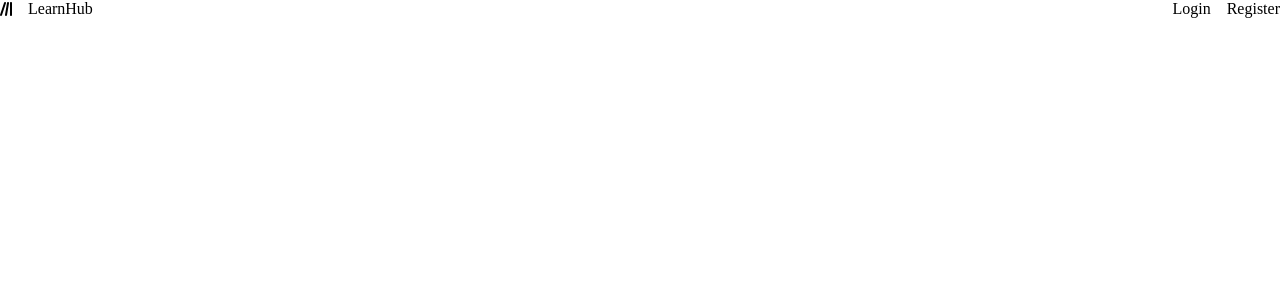
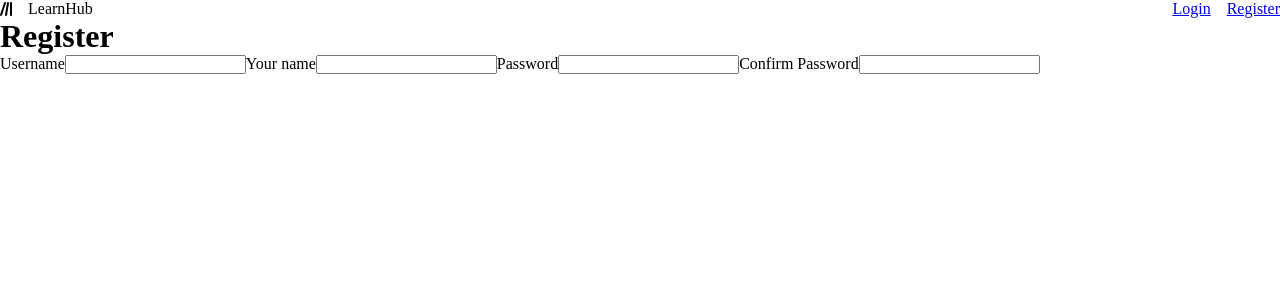
Before and after one commit to tintinsn/final-project-frontend, a React (Vite) app: page /register in a window 1280 px wide. Shown: the top 300 px of the page. Built offline with nearby package versions, Linux system fonts and the light colour scheme; no server answers.

Commit message:
add login/register/contentDetail page

```diff
--- a/package.json
+++ b/package.json
@@ -13,11 +13,13 @@
     "axios": "^1.5.1",
     "react": "^18.2.0",
     "react-dom": "^18.2.0",
-    "react-player": "^2.13.0"
+    "react-player": "^2.13.0",
+    "react-router-dom": "^6.16.0"
   },
   "devDependencies": {
     "@types/react": "^18.2.15",
     "@types/react-dom": "^18.2.7",
+    "@types/react-router-dom": "^5.3.3",
     "@typescript-eslint/eslint-plugin": "^6.0.0",
     "@typescript-eslint/parser": "^6.0.0",
     "@vitejs/plugin-react": "^4.0.3",
--- a/src/App.tsx
+++ b/src/App.tsx
@@ -1,12 +1,21 @@
+import { Route, Routes } from 'react-router-dom'
 import './App.css'
 import Home from './components/Home'
 import Navbar from './components/Navbar'
+import ContentDetail from './pages/ContentDetail'
+import Login from './pages/Login'
+import Register from './pages/Register'
 
 function App() {
   return (
     <>
       <Navbar />
-      <Home />
+      <Routes>
+        <Route path="/" element={<Home />} />
+        <Route path="/login" element={<Login />} />
+        <Route path="/register" element={<Register />} />
+        <Route path="/content/:id" element={<ContentDetail />} />
+      </Routes>
     </>
   )
 }
--- a/src/components/Contents.tsx
+++ b/src/components/Contents.tsx
@@ -1,10 +1,14 @@
+import { Link } from 'react-router-dom'
 import { ContentDTO } from '../types/dto'
 
 interface IContentProps {
   content: ContentDTO
 }
 
-const Contents = ({ content }: IContentProps) => {
+const Content = ({ content }: IContentProps) => {
+  const handleClick = (id: number) => {
+    console.log(`clicked ${id}`)
+  }
   const star = (num: number) => {
     let result = ''
     for (let i = 0; i < num; i++) {
@@ -15,7 +19,8 @@ const Contents = ({ content }: IContentProps) => {
 
   return (
     <div>
-      <div>
+      <div onClick={() => handleClick(content.id)}>
+        <Link to={`/content/${content.id}`}>
           <img src={content.thumbnailUrl} alt="" />
           <h2>{content.videoTitle}</h2>
           <p>{content.comment}</p>
@@ -23,8 +28,9 @@ const Contents = ({ content }: IContentProps) => {
             <p>{content.postedBy.name}</p>
             <span>{star(content.rating)}</span>
           </div>
+        </Link>
       </div>
     </div>
   )
 }
-export default Contents
+export default Content
--- a/src/components/Home.tsx
+++ b/src/components/Home.tsx
@@ -3,19 +3,19 @@ import Contents from './Contents'
 import classes from './Home.module.css'
 
 const Home = () => {
-  const { contents } = useContents()
+  const { contents, isLoading } = useContents()
+  if (isLoading) return <h1>LOADING...</h1>
   if (!contents) return
-  // console.log(contents.data)
 
-  const contentsData = contents.data
-
+  const contentData = contents.data
+  if (isLoading) return <h1>LOADING...</h1>
   return (
     <div className={classes.container}>
       <h1>LearnHub</h1>
       <p>Hub for Educational Videos</p>
       <div className={classes.cardContainer}>
-        {contentsData &&
-          contentsData.map((item) => {
+        {contentData &&
+          contentData.map((item) => {
             return <Contents content={item} key={item.id} />
           })}
       </div>
--- a/src/components/Navbar.tsx
+++ b/src/components/Navbar.tsx
@@ -1,3 +1,4 @@
+import { NavLink } from 'react-router-dom'
 import classes from './Navbar.module.css'
 const Navbar = () => {
   return (
@@ -7,8 +8,8 @@ const Navbar = () => {
         <p>LearnHub</p>
       </div>
       <div className={classes.menuList}>
-        <p>Login</p>
-        <p>Register</p>
+        <NavLink to="/login">Login</NavLink>
+        <NavLink to="/register">Register</NavLink>
       </div>
     </div>
   )
--- /dev/null
+++ b/src/hook/useContent.tsx
@@ -0,0 +1,27 @@
+import axios from 'axios'
+import { useEffect, useState } from 'react'
+import { ContentDTO } from '../types/dto'
+
+const useContent = (id: string): { content: ContentDTO | null; error: string; isLoading: boolean } => {
+  const [content, setContent] = useState<ContentDTO | null>(null)
+  const [error, setError] = useState<string>('')
+  const [isLoading, setIsLoading] = useState<boolean>(false)
+  useEffect(() => {
+    const fetchData = async () => {
+      setIsLoading(true)
+      try {
+        const res = await axios<ContentDTO>(`https://api.learnhub.thanayut.in.th/content/${id}`)
+
+        setContent(res.data)
+      } catch (err) {
+        setError('Data not found')
+      } finally {
+        setIsLoading(false)
+      }
+    }
+    fetchData()
+  }, [id])
+  return { content, isLoading, error }
+}
+
+export default useContent
--- a/src/hook/useContents.tsx
+++ b/src/hook/useContents.tsx
@@ -2,22 +2,23 @@ import axios from 'axios'
 import { useEffect, useState } from 'react'
 import { ContentsDTO } from '../types/dto'
 
-const useContents = () => {
+const useContents = (): { contents: ContentsDTO | null; isLoading: boolean } => {
   const [contents, setContents] = useState<ContentsDTO | null>(null)
+  const [isLoading, setIsLoading] = useState<boolean>(false)
   useEffect(() => {
     const fetchData = async () => {
+      setIsLoading(true)
       try {
         const res = await axios<ContentsDTO>('https://api.learnhub.thanayut.in.th/content')
         setContents(res.data)
-
       } catch (err) {
         console.log(err)
       } finally {
-        // setIsLoading(false)
+        setIsLoading(false)
       }
     }
     fetchData()
   }, [])
-  return { contents }
+  return { contents, isLoading }
 }
 export default useContents
--- a/src/main.tsx
+++ b/src/main.tsx
@@ -2,9 +2,12 @@ import React from 'react'
 import ReactDOM from 'react-dom/client'
 import App from './App.tsx'
 import './index.css'
+import { BrowserRouter } from 'react-router-dom'
 
 ReactDOM.createRoot(document.getElementById('root')!).render(
   <React.StrictMode>
-    <App />
+    <BrowserRouter>
+      <App />
+    </BrowserRouter>
   </React.StrictMode>,
 )
--- /dev/null
+++ b/src/pages/ContentDetail.tsx
@@ -0,0 +1,37 @@
+import { useParams } from 'react-router-dom'
+import useContent from '../hook/useContent'
+import ReactPlayer from 'react-player'
+
+const ContentDetail = () => {
+  const { id } = useParams()
+  const { content, error, isLoading } = useContent(id || '1')
+  //   console.log(content)
+
+  if (isLoading) return <h1>Loading...</h1>
+  if (error) return <p>{error}</p>
+  const star = (num: number) => {
+    let result = ''
+    for (let i = 0; i < num; i++) {
+      result += '⭐️'
+    }
+    return result
+  }
+
+  return (
+    <div>
+      {content && (
+        <>
+          <h1>{content.videoTitle}</h1>
+          <h3>{content.creatorName}</h3>
+          <ReactPlayer url={content.videoUrl} />
+          <h3>{content.comment}</h3>
+          <span>{star(content.rating)}</span>
+          <p>{content.postedBy.name}</p>
+          <p>{content.createdAt}</p>
+          <p>{content.updatedAt}</p>
+        </>
+      )}
+    </div>
+  )
+}
+export default ContentDetail
--- a/src/pages/Login.tsx
+++ b/src/pages/Login.tsx
@@ -0,0 +1,15 @@
+const Login = () => {
+  return (
+    <h1>
+      <h1>Login</h1>
+      <label>Username</label>
+      <input type="text" />
+      <label>Password</label>
+      <input type="password" />
+      <button>Login</button>
+      <p>Don&apos;t have an account? Register</p>
+    </h1>
+  )
+}
+
+export default Login
--- /dev/null
+++ b/src/pages/Register.tsx
@@ -0,0 +1,16 @@
+const Register = () => {
+  return (
+    <div>
+      <h1>Register</h1>
+      <label>Username</label>
+      <input type="text" />
+      <label>Your name</label>
+      <input type="text" />
+      <label>Password</label>
+      <input type="password" />
+      <label>Confirm Password</label>
+      <input type="password" />
+    </div>
+  )
+}
+export default Register
```
Also changed, not shown: 1 other file (tests, documents, lock files or other folders). Lines whose indentation alone changed are shown as unchanged.
